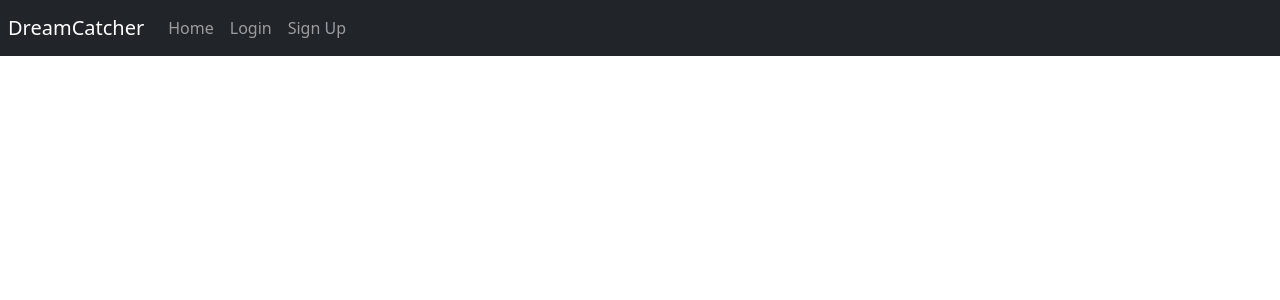
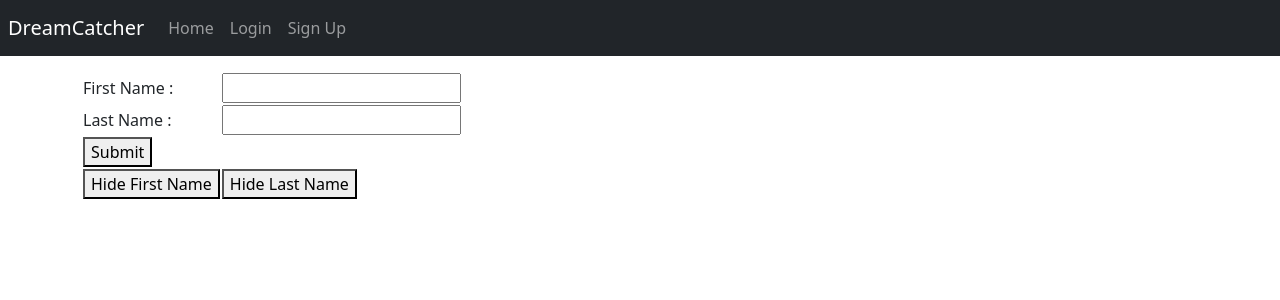
Before and after one commit to Yummikko/el-proyecte-grande-ui, a React (Create React App) app in the folder dream-catcher-ui/: page /hide-show in a window 1280 px wide. Shown: the top 300 px of the page. Built offline with nearby package versions, Linux system fonts and the light colour scheme.

Commit message:
playing with hide and show

```diff
--- a/dream-catcher-ui/src/App.js
+++ b/dream-catcher-ui/src/App.js
@@ -17,6 +17,7 @@ import Profile from "./components/profile.component";
 import BoardUser from "./components/board-dreamer.component";
 import BoardModerator from "./components/board-mentor.component";
 import BoardAdmin from "./components/board-admin.component";
+import HideShow from "./components/HideShow";
 
 class App extends Component {
   constructor(props) {
@@ -123,6 +124,11 @@ class App extends Component {
                 </a>
               </li>
               <li className="nav-item">
+                <a href="/hide-show" className="nav-link">
+                  Hide and Show
+                </a>
+              </li>
+              <li className="nav-item">
                 <a href="/login" className="nav-link" onClick={this.logOut}>
                   LogOut
                 </a>
@@ -158,6 +164,7 @@ class App extends Component {
             <Route path="/add-dreamer" element={<AddDreamer />} />
             <Route path="/popular-dreams" element={<PopularDreams />} />
             <Route path="/donate-dreamer" element={<FundDreamer />} />
+            <Route path="/hide-show" element={<HideShow />} />
           </Routes>
         </div>
 
--- a/dream-catcher-ui/src/components/HideShow.js
+++ b/dream-catcher-ui/src/components/HideShow.js
@@ -5,64 +5,80 @@ class HideShow extends Component {
     super();
     this.state = {
       showHideFName: true,
-      showHideLName: true
+      showHideLName: true,
+      showHideMessage: false
     };
     this.hideComponent = this.hideComponent.bind(this);
+    this.hideAll = this.hideAll.bind(this);
   }
-
 
   hideComponent(name) {
     switch (name) {
-      case "showHideNName":
+      case "showHideFName":
         this.setState({ showHideFName: !this.state.showHideFName });
         break;
-      case "showHideEmail":
+      case "showHideLName":
         this.setState({ showHideLName: !this.state.showHideLName });
         break;
-      default: console.log("null");
+      default: console.log(null);
     }
   }
 
+  hideAll() {
+    this.setState({ showHideFName: !this.state.showHideFName });
+    this.setState({ showHideLName: !this.state.showHideLName });
+    this.setState({ showHideMessage: !this.state.showHideMessage });
+  }
+
   render() {
-        const { showHideNName, showHideEmail } = this.state;
+    const { showHideFName, showHideLName, showHideMessage } = this.state;
     return (
       <div>
         <table>
-                {showHideNName && (
+          <tbody>
+          {showHideFName && (
             <tr>
-                    <td>Nick Name :</td>
+              <td>First Name :</td>
               <td>
-                    <input type="text" id="nName" />
+                <input type="text" id="fName" />
               </td>
             </tr>
           )}
-                {showHideEmail && (
+          {showHideLName && (
             <tr>
-                    <td>Email :</td>
+              <td>Last Name :</td>
               <td>
-                    <input type="text" id="email" />
+                <input type="text" id="lName" />
               </td>
             </tr>
           )}
-                {showHideNName && showHideEmail && (
+          {showHideFName && showHideLName && (
             <tr>
               <td>
-                    <button>Submit</button>
+                <button onClick={() => this.hideAll()}>Submit</button>
+              </td>
+            </tr>
+          )}
+          {showHideMessage && (
+            <tr>
+              <td>
+                Success
               </td>
             </tr>
           )}
           <tr>
             <td>
-                    <button onClick={() => this.hideComponent("showHideNName")}>
-                    Hide Nick Name
+              <button onClick={() => this.hideComponent("showHideFName")}>
+                Hide First Name
               </button>
             </td>
             <td>
-                    <button onClick={() => this.hideComponent("showHideEmail")}>
-                    Hide Email
+              <button onClick={() => this.hideComponent("showHideLName")}>
+                Hide Last Name
               </button>
             </td>
           </tr>
+          </tbody>
         </table>
       </div>
     );
```
Lines whose indentation alone changed are shown as unchanged.
